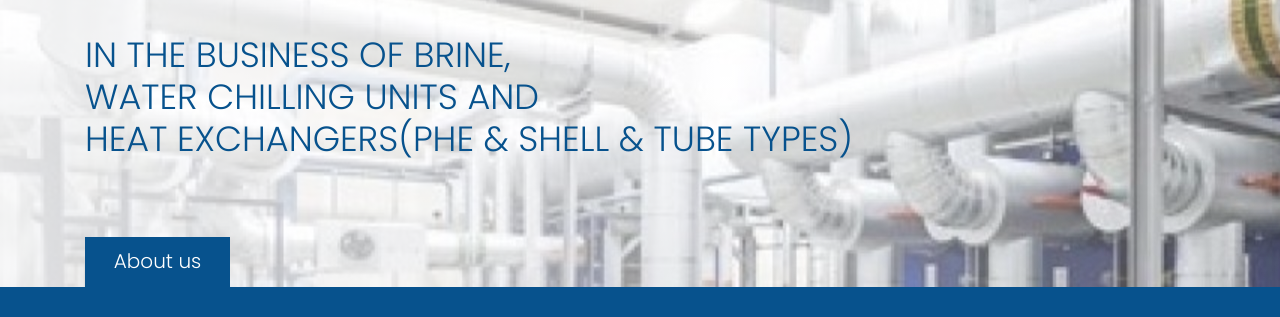
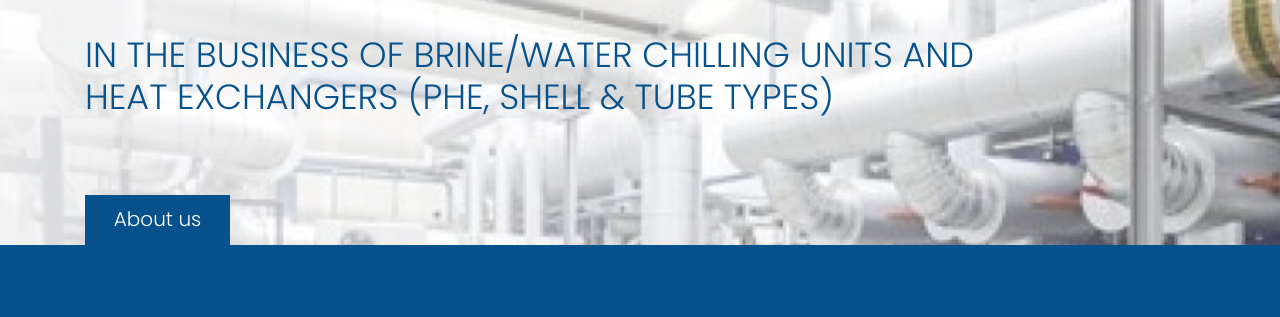
Before and after one commit to GuneetGupta/GuneetGupta.github.io, a plain HTML site: page dacWeb/index.html in a window 1280 px wide. Shown: the part 448-765 px from the top of the page. Drawn offline with Linux system fonts and the light colour scheme.

Commit message:
Content Update

```diff
--- a/dacWeb/css/responsive.css
+++ b/dacWeb/css/responsive.css
@@ -216,7 +216,7 @@
     }
      .slide_text h4 {
          font-size: 24px;
-         margin-top: 20px;;
+         margin-top: 20px;
 
      }
 
--- a/dacWeb/index.html
+++ b/dacWeb/index.html
@@ -83,7 +83,7 @@
                                     <div class="slide_text">
                                         <h3>WELCOME TO <br><span class="theme_color mf">DEEP AIRCON</span>  </h3>
 
-                                        <h4 >IN THE BUSINESS OF BRINE,<br id="aboutUS">WATER CHILLING UNITS AND <br> HEAT EXCHANGERS(PHE & SHELL & TUBE TYPES)</h4>
+                                        <h4 >IN THE BUSINESS OF BRINE/WATER CHILLING UNITS AND <br> HEAT EXCHANGERS (PHE, SHELL & TUBE TYPES)</h4>
                                         <br >
                                         <a class="contact_bt" href="#">About us</a>
                                     </div>
```
